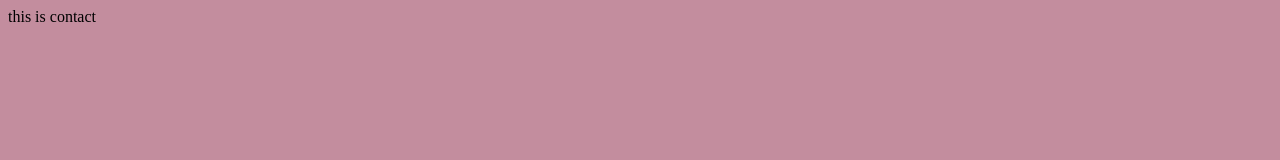
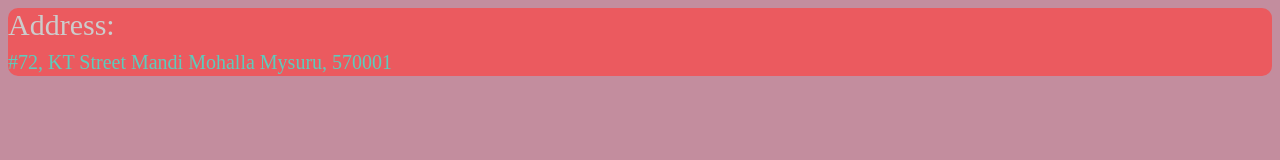
Before and after one commit to AkhilPractice/parlourWebsite, a plain HTML site: page contact.html in a window 1280 px wide. Drawn offline with Linux system fonts and the light colour scheme.

Commit message:
this is the second commit

```diff
--- a/contact.html
+++ b/contact.html
@@ -5,7 +5,8 @@
 </head>
 
 <body>
-    <div class = contact >this is contact</div>
+    <div class = contact >Address:<br> <span class = "contactSpan">#72, KT Street
+    Mandi Mohalla Mysuru, 570001</span></div>
 </body>
 
 </html>
--- a/index.css
+++ b/index.css
@@ -33,7 +33,7 @@ div.imageBlock{
     text-decoration: none;
     color:#42b383;
     font-weight: bolder;
-    font-size: 50px;
+    font-size: 30px;
     margin-left: 30px;
 }
 
@@ -43,3 +43,20 @@ div.gallery {
     float:left;
     /* width:180px; */
 }
+h1{
+    background-color: hsla(360, 0%, 0%, 30%);
+    border-radius: 10px;
+    padding: 0px 5px 0px;
+
+}
+.contact{
+    background-color: hsla(360, 97%, 63%, 70%);
+    border-radius: 10px;
+    font-size: 30px;
+    color:#ccc
+}
+.contactSpan{
+
+    color:hsl(172, 51%, 58%);
+    font-size: 20px;
+}
```
Also changed, not shown: index.html (+2 -1 lines).
